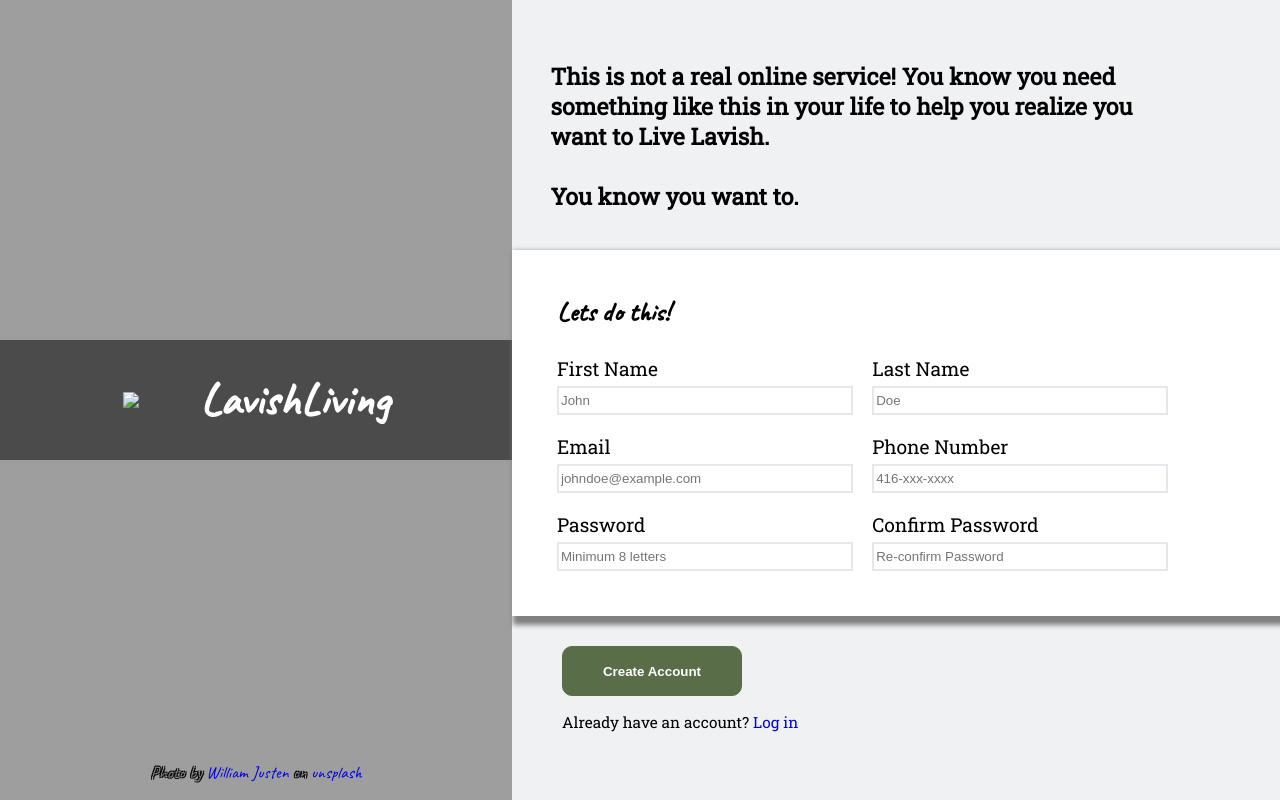
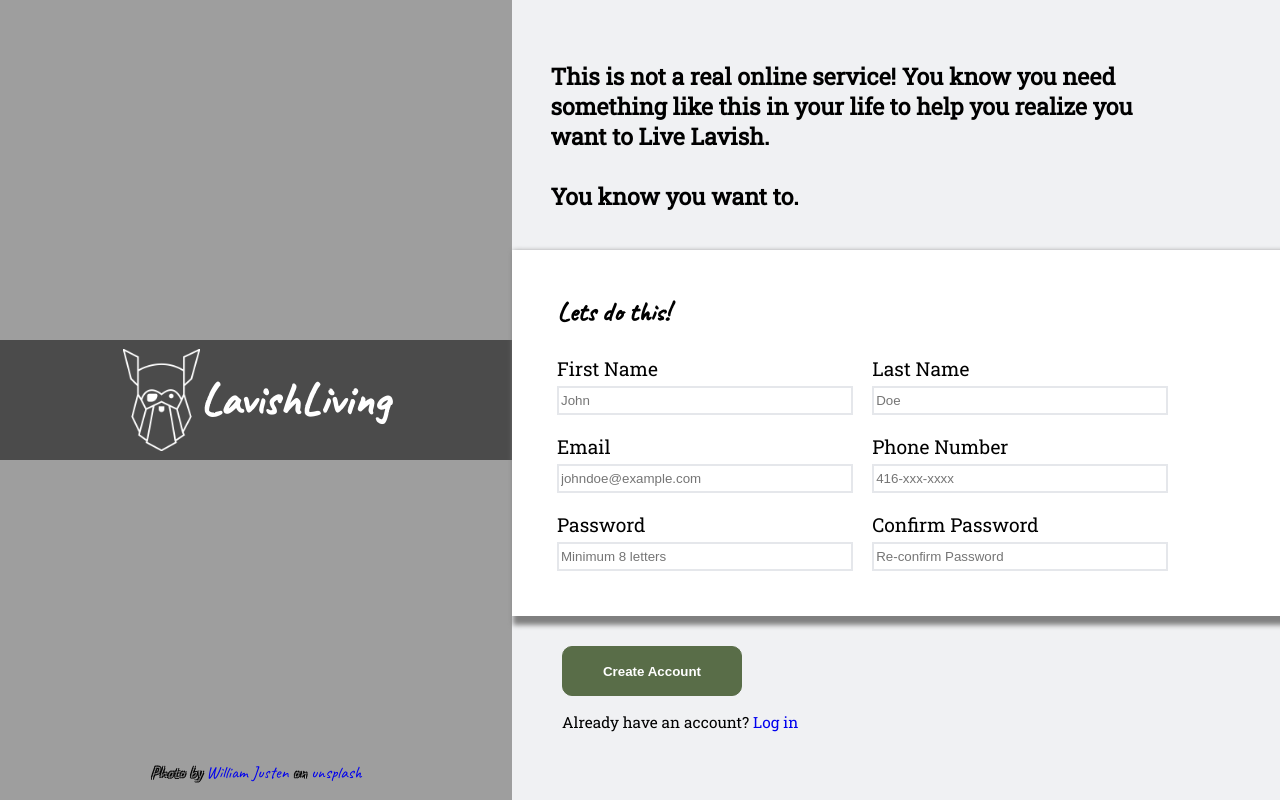
Before and after one commit to WhyAcee/Sign-Up-Form, a plain HTML site: page index.html in a window 1280 px wide. Drawn offline with Linux system fonts and the light colour scheme; the site is published under a folder, as on GitHub Pages, so addresses that start at the root find nothing; a web font is replaced by a local one.

Commit message:
fix img not loading

```diff
--- a/index.html
+++ b/index.html
@@ -15,7 +15,7 @@
     <div class="main">
         <div class="left-panel">
             <div class="header">
-                <img src="/imgs/odin-lined.png">
+                <img src="imgs/odin-lined.png">
                 <h1>LavishLiving</h1>
             </div>
             <p>Photo by <a href="https://unsplash.com/@willianjusten">William Justen</a> on <a href="https://unsplash.com/photos/U3jZSuf6OX8">unsplash</a></p>
```
